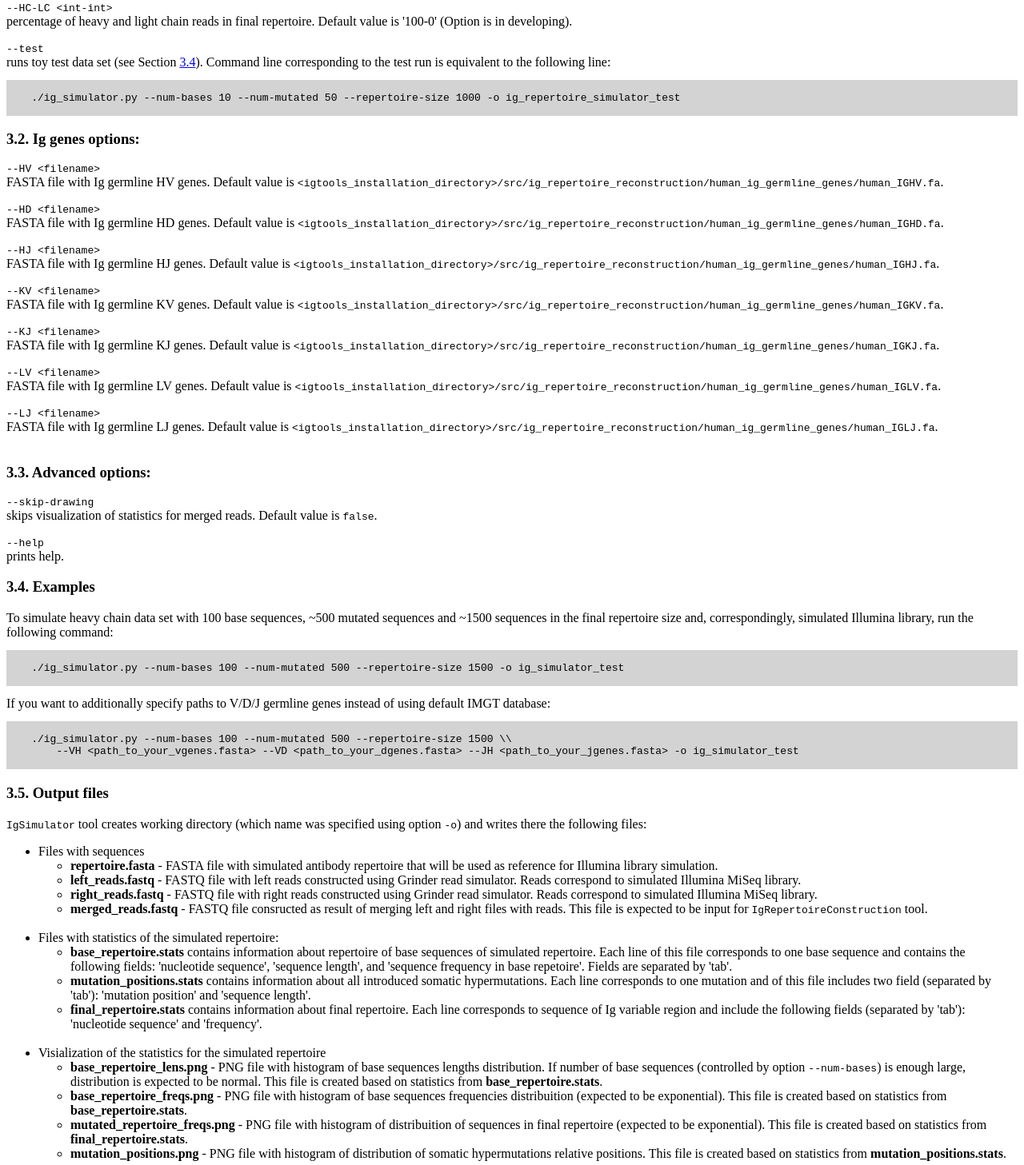
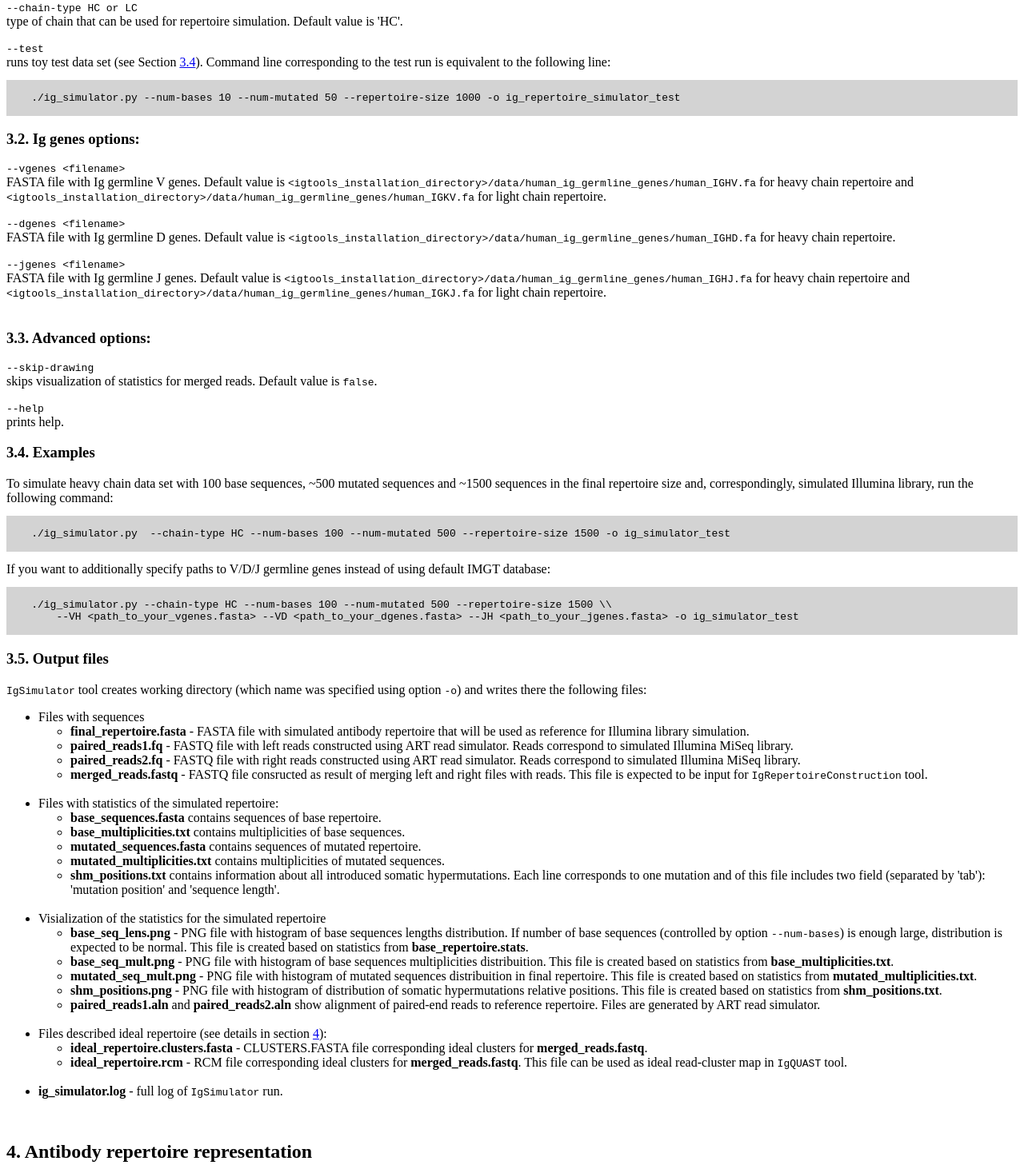
Before and after one commit to yana-safonova/ig_simulator, a plain HTML site: page manual.html in a window 1280 px wide. Shown: the part 1569-3026 px from the top of the page at 80% size. Drawn offline with Linux system fonts and the light colour scheme.

Commit message:
manual updates

```diff
--- a/manual.html
+++ b/manual.html
@@ -6,7 +6,6 @@
             background-color: lightgray;
         }
     </style>
-    <link rel="shortcut icon" href="ig_tools.ico">
 </head>
 
   <style>
@@ -104,7 +103,7 @@ If the installation is successful, you will find the following information at th
 Command line:
 <pre class="code">
 <code>
-    ./ig_simulator.py [options] --num-bases N1 --num-mutated N2 --repertoire-size N3 -o &lt;output_dir>
+    ./ig_simulator.py [options] --chain-type TYPE --num-bases N1 --num-mutated N2 --repertoire-size N3 -o &lt;output_dir>
 </code>
 </pre>
 
@@ -124,13 +123,8 @@ expected number of mutated sequences (required).</br></br>
 <code>--repertoire-size &lt;int></code></br>
 expected reference repertoire size (required).</br></br>
 
-<code>--HC-LC &lt;int-int></code></br>
-percentage of heavy and light chain reads in final repertoire. Default value is '100-0' (Option is in developing).</br></br>
-
-<!--
-<code>--chain-type &lt;heavy/light></code></br>
-type of simulated chains (required).</br></br>
--->
+<code>--chain-type HC or LC</code></br>
+type of chain that can be used for repertoire simulation. Default value is 'HC'.</br></br>
 
 <code>--test</code></br>
 runs toy test data set (see Section <a href = "#test_datasets">3.4</a>). Command line corresponding to the test run is equivalent to the following line:
@@ -144,26 +138,14 @@ runs toy test data set (see Section <a href = "#test_datasets">3.4</a>). Command
 
 <a id = "simulator_genes"></a>
 <h3>3.2. Ig genes options:</h3>
-<code>--HV &lt;filename></code></br>
-FASTA file with Ig germline HV genes. Default value is <code>&lt;igtools_installation_directory>/src/ig_repertoire_reconstruction/human_ig_germline_genes/human_IGHV.fa</code>.</br></br>
+<code>--vgenes &lt;filename></code></br>
+FASTA file with Ig germline V genes. Default value is <code>&lt;igtools_installation_directory>/data/human_ig_germline_genes/human_IGHV.fa</code> for heavy chain repertoire and <code>&lt;igtools_installation_directory>/data/human_ig_germline_genes/human_IGKV.fa</code> for light chain repertoire.</br></br>
 
-<code>--HD &lt;filename></code></br>
-FASTA file with Ig germline HD genes. Default value is <code>&lt;igtools_installation_directory>/src/ig_repertoire_reconstruction/human_ig_germline_genes/human_IGHD.fa</code>.</br></br>
+<code>--dgenes &lt;filename></code></br>
+FASTA file with Ig germline D genes. Default value is <code>&lt;igtools_installation_directory>/data/human_ig_germline_genes/human_IGHD.fa</code> for heavy chain repertoire.</br></br>
 
-<code>--HJ &lt;filename></code></br>
-FASTA file with Ig germline HJ genes. Default value is <code>&lt;igtools_installation_directory>/src/ig_repertoire_reconstruction/human_ig_germline_genes/human_IGHJ.fa</code>.</br></br>
-
-<code>--KV &lt;filename></code></br>
-FASTA file with Ig germline KV genes. Default value is <code>&lt;igtools_installation_directory>/src/ig_repertoire_reconstruction/human_ig_germline_genes/human_IGKV.fa</code>.</br></br>
-
-<code>--KJ &lt;filename></code></br>
-FASTA file with Ig germline KJ genes. Default value is <code>&lt;igtools_installation_directory>/src/ig_repertoire_reconstruction/human_ig_germline_genes/human_IGKJ.fa</code>.</br></br>
-
-<code>--LV &lt;filename></code></br>
-FASTA file with Ig germline LV genes. Default value is <code>&lt;igtools_installation_directory>/src/ig_repertoire_reconstruction/human_ig_germline_genes/human_IGLV.fa</code>.</br></br>
-
-<code>--LJ &lt;filename></code></br>
-FASTA file with Ig germline LJ genes. Default value is <code>&lt;igtools_installation_directory>/src/ig_repertoire_reconstruction/human_ig_germline_genes/human_IGLJ.fa</code>.</br></br>
+<code>--jgenes &lt;filename></code></br>
+FASTA file with Ig germline J genes. Default value is <code>&lt;igtools_installation_directory>/data/human_ig_germline_genes/human_IGHJ.fa</code> for heavy chain repertoire and <code>&lt;igtools_installation_directory>/data/human_ig_germline_genes/human_IGKJ.fa</code> for light chain repertoire.</br></br>
 
 <!- ---------------------- ->
 
@@ -184,14 +166,14 @@ prints help.</br>
 To simulate heavy chain data set with 100 base sequences, ~500 mutated sequences and ~1500 sequences in the final repertoire size and, correspondingly, simulated Illumina library, run the following command:
 <pre class = "code">
     <code>
-    ./ig_simulator.py --num-bases 100 --num-mutated 500 --repertoire-size 1500 -o ig_simulator_test
+    ./ig_simulator.py  --chain-type HC --num-bases 100 --num-mutated 500 --repertoire-size 1500 -o ig_simulator_test
     </code>
 </pre>
 
 If you want to additionally specify paths to V/D/J germline genes instead of using default IMGT database:
 <pre class = "code">
     <code>
-    ./ig_simulator.py --num-bases 100 --num-mutated 500 --repertoire-size 1500 \\
+    ./ig_simulator.py --chain-type HC --num-bases 100 --num-mutated 500 --repertoire-size 1500 \\
         --VH &lt;path_to_your_vgenes.fasta> --VD &lt;path_to_your_dgenes.fasta> --JH &lt;path_to_your_jgenes.fasta> -o ig_simulator_test
     </code>
 </pre>
@@ -204,25 +186,39 @@ If you want to additionally specify paths to V/D/J germline genes instead of usi
 <ul>
     <li>Files with sequences</li>
     <ul>
-        <li><b>repertoire.fasta</b> - FASTA file with simulated antibody repertoire that will be used as reference for Illumina library simulation.</li>
-        <li><b>left_reads.fastq</b> - FASTQ file with left reads constructed using Grinder read simulator. Reads correspond to simulated Illumina MiSeq library.</li>
-        <li><b>right_reads.fastq</b> - FASTQ file with right reads constructed using Grinder read simulator. Reads correspond to simulated Illumina MiSeq library.</li>
+        <li><b>final_repertoire.fasta</b> - FASTA file with simulated antibody repertoire that will be used as reference for Illumina library simulation.</li>
+        <li><b>paired_reads1.fq</b> - FASTQ file with left reads constructed using ART read simulator. Reads correspond to simulated Illumina MiSeq library.</li>
+        <li><b>paired_reads2.fq</b> - FASTQ file with right reads constructed using ART read simulator. Reads correspond to simulated Illumina MiSeq library.</li>
         <li><b>merged_reads.fastq</b> - FASTQ file consructed as result of merging left and right files with reads. This file is expected to be input for <code>IgRepertoireConstruction</code> tool.</li>
     </ul></br>
 
     <li>Files with statistics of the simulated repertoire:</li>
     <ul>
-        <li><b>base_repertoire.stats</b> contains information about repertoire of base sequences of simulated repertoire. Each line of this file corresponds to one base sequence and contains the following fields: 'nucleotide sequence', 'sequence length', and 'sequence frequency in base repetoire'. Fields are separated by 'tab'.</li>
-        <li><b>mutation_positions.stats</b> contains information about all introduced somatic hypermutations. Each line corresponds to one mutation and of this file includes two field (separated by 'tab'): 'mutation position' and 'sequence length'.</li>
-        <li><b>final_repertoire.stats</b> contains information about final repertoire. Each line corresponds to sequence of Ig variable region and include the following fields (separated by 'tab'): 'nucleotide sequence' and 'frequency'.</li>
+        <li><b>base_sequences.fasta</b> contains sequences of base repertoire.</li>
+        <li><b>base_multiplicities.txt</b> contains multiplicities of base sequences.</li>
+        <li><b>mutated_sequences.fasta</b> contains sequences of mutated repertoire.</li>
+        <li><b>mutated_multiplicities.txt</b> contains multiplicities of mutated sequences.</li>
+        <li><b>shm_positions.txt</b> contains information about all introduced somatic hypermutations.
+        Each line corresponds to one mutation and of this file includes two field (separated by 'tab'): 'mutation position' and 'sequence length'.</li>
     </ul></br>
 
     <li>Visialization of the statistics for the simulated repertoire</li>
     <ul>
-        <li><b>base_repertoire_lens.png</b> - PNG file with histogram of base sequences lengths distribution. If number of base sequences (controlled by option <code>--num-bases</code>) is enough large, distribution is expected to be normal. This file is created based on statistics from <b>base_repertoire.stats</b>.</li>
-        <li><b>base_repertoire_freqs.png</b> - PNG file with histogram of base sequences frequencies distribuition (expected to be exponential). This file is created based on statistics from <b>base_repertoire.stats</b>.</li>
-        <li><b>mutated_repertoire_freqs.png</b> - PNG file with histogram of distribuition of sequences in final repertoire (expected to be exponential). This file is created based on statistics from <b>final_repertoire.stats</b>.</li>
-        <li><b>mutation_positions.png</b> - PNG file with histogram of distribution of somatic hypermutations relative positions. This file is created based on statistics from <b>mutation_positions.stats</b>.</li>
+        <li><b>base_seq_lens.png</b> - PNG file with histogram of base sequences lengths distribution.
+        If number of base sequences (controlled by option <code>--num-bases</code>) is enough large, distribution is expected to be normal.
+        This file is created based on statistics from <b>base_repertoire.stats</b>.</li>
+
+        <li><b>base_seq_mult.png</b> - PNG file with histogram of base sequences multiplicities distribuition.
+        This file is created based on statistics from <b>base_multiplicities.txt</b>.</li>
+
+        <li><b>mutated_seq_mult.png</b> - PNG file with histogram of mutated sequences distribuition in final repertoire.
+        This file is created based on statistics from <b>mutated_multiplicities.txt</b>.</li>
+
+        <li><b>shm_positions.png</b> - PNG file with histogram of distribution of somatic hypermutations relative positions.
+        This file is created based on statistics from <b>shm_positions.txt</b>.</li>
+
+        <li><b>paired_reads1.aln</b> and <b>paired_reads2.aln</b> show alignment of paired-end reads to reference repertoire.
+        Files are generated by ART read simulator.</li>
     </ul></br>
 
     <li>Files described ideal repertoire (see details in section <a href = "#repertoire_files">4</a>):</li>
```
